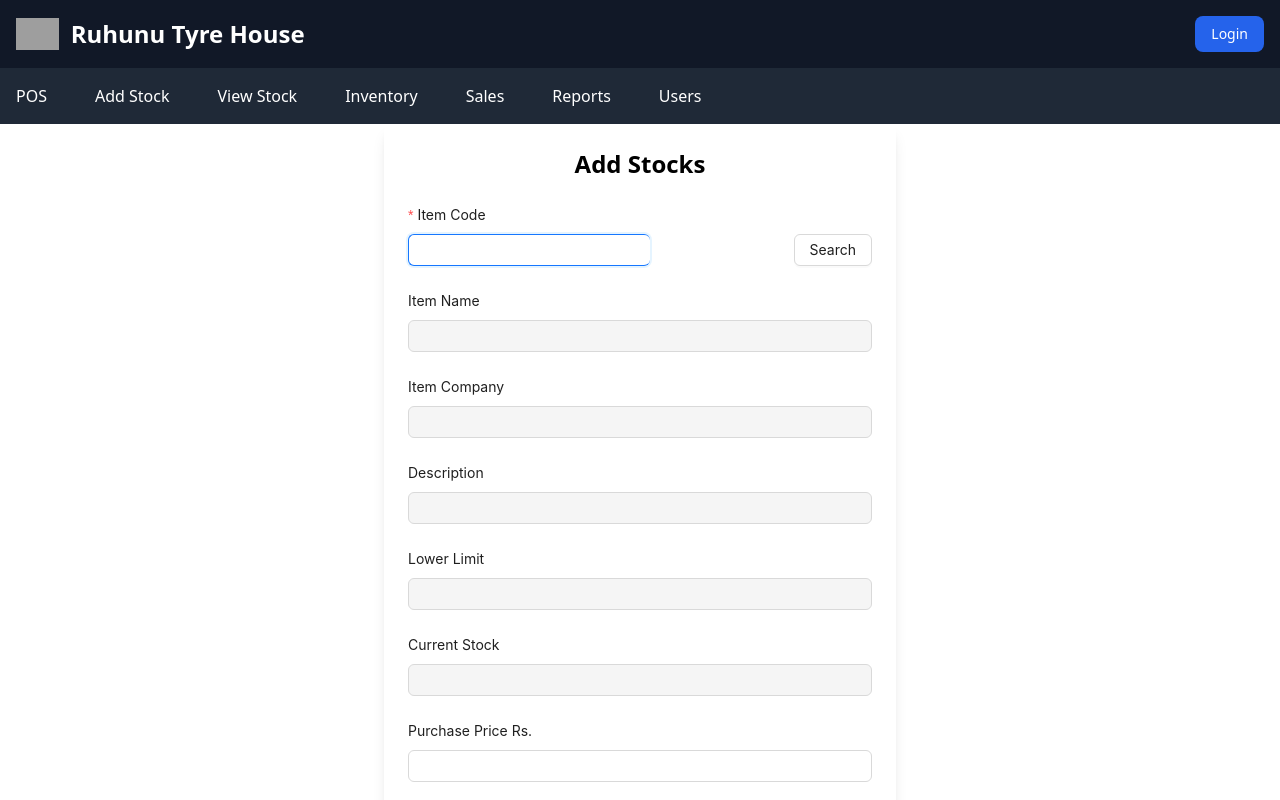
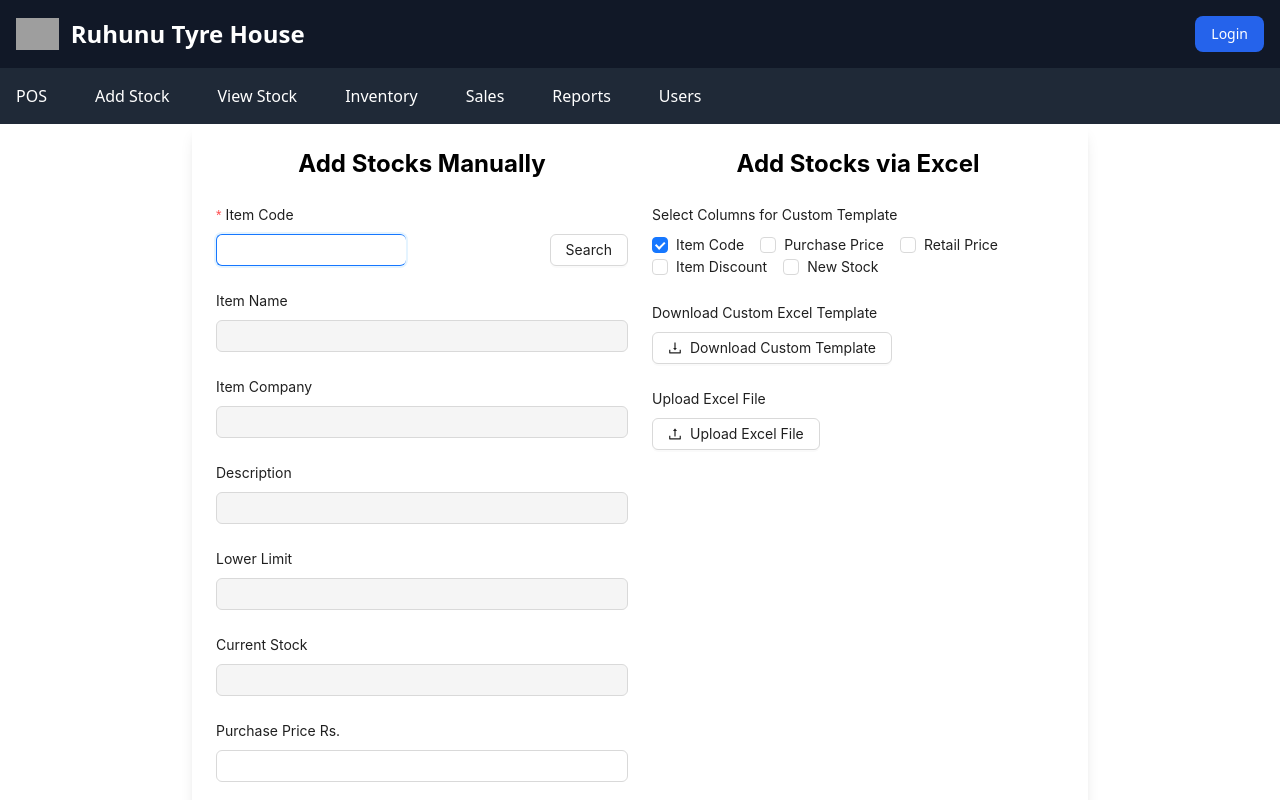
Before and after one commit to pasanMahela/tyre, a React (Vite) app in the folder client/: page /stock-add in a window 1280 px wide. Shown: the top 800 px of the page. Built offline with nearby package versions, Linux system fonts and the light colour scheme; grey boxes are pictures that could not be loaded.

Commit message:
feature to allow users to download a custom Excel template based on selected columns

```diff
--- a/client/src/stock/StockAdd.jsx
+++ b/client/src/stock/StockAdd.jsx
@@ -1,5 +1,5 @@
 import React, { useState, useEffect, useRef } from 'react';
-import { Input, Button, Form, InputNumber, notification, Upload, Tooltip } from 'antd';
+import { Input, Button, Form, InputNumber, notification, Upload, Tooltip, Row, Col, Checkbox } from 'antd';
 import { UploadOutlined, DownloadOutlined } from '@ant-design/icons';
 import axios from 'axios';
 import * as XLSX from 'xlsx';
@@ -9,14 +9,21 @@ function StockAdd() {
   const [loading, setLoading] = useState(false);
   const [itemId, setItemId] = useState(null);
   const [currentStock, setCurrentStock] = useState(0);
+  const [selectedColumns, setSelectedColumns] = useState(['Item Code']); // 'Item Code' is mandatory
   const searchInputRef = useRef(null);
 
-  // Auto-focus on the search input field
+  const availableColumns = [
+    'Item Code',
+    'Purchase Price',
+    'Retail Price',
+    'Item Discount',
+    'New Stock',
+  ];
+
   useEffect(() => {
     searchInputRef.current.focus();
   }, []);
 
-  // Fetch item details based on item code
   const handleSearch = async () => {
     const itemCode = form.getFieldValue('itemCode');
 
@@ -37,7 +44,7 @@ function StockAdd() {
           currentStock: response.data.currentStock,
           purchasePrice: response.data.purchasePrice,
           retailPrice: response.data.retailPrice,
-          itemDiscount: response.data.itemDiscount,
+          itemDiscount: response.data.itemDiscount
         });
         setItemId(response.data._id);
         setCurrentStock(response.data.currentStock);
@@ -52,7 +59,6 @@ function StockAdd() {
     }
   };
 
-  // Update stock based on form values
   const handleAddToStock = async () => {
     const { newStock, purchasePrice, retailPrice, itemDiscount } = form.getFieldsValue();
     const newStockValue = newStock || 0;
@@ -73,75 +79,50 @@ function StockAdd() {
         currentStock: totalStock,
         purchasePrice,
         retailPrice,
-        itemDiscount,
+        itemDiscount
       });
       notification.success({
         message: 'Stock updated successfully!',
-        description: `Item Code: ${form.getFieldValue('itemCode')}, New Stock: ${newStockValue}, Total Stock: ${totalStock}`,
+        description: `Item Code: ${form.getFieldValue('itemCode')}, New Stock: ${newStockValue}, Total Stock: ${totalStock}`
       });
       form.resetFields();
       setItemId(null);
       setCurrentStock(0);
-      searchInputRef.current.focus(); // Refocus search input after success
+      searchInputRef.current.focus();
     } catch (error) {
       console.error('Error updating stock:', error);
       notification.error({ message: 'Failed to update stock. Please try again.' });
     }
   };
 
-  // Handle form submission with Enter key
-  const handleKeyPress = (e) => {
-    if (e.key === 'Enter') {
-      e.preventDefault();
-      if (!itemId) {
-        handleSearch();
-      } else {
-        handleAddToStock();
-      }
-    }
-  };
-
-  // Handle Excel file upload and processing
   const handleFileUpload = (file) => {
     const reader = new FileReader();
     reader.onload = (event) => {
       const data = event.target.result;
       const workbook = XLSX.read(data, { type: 'binary' });
-      const sheetName = workbook.SheetNames[0]; // Assuming we're using the first sheet
+      const sheetName = workbook.SheetNames[0];
       const sheet = workbook.Sheets[sheetName];
-      const jsonData = XLSX.utils.sheet_to_json(sheet, { header: 1 }); // Convert to array format
+      const jsonData = XLSX.utils.sheet_to_json(sheet, { header: 1 });
 
-      const headers = jsonData[0]; // Extract column headers
-      const expectedHeaders = ['Item Code', 'Purchase Price', 'Retail Price', 'New Stock'];
+      const items = jsonData.slice(1);
 
-      // Validate headers
-      if (headers.length !== expectedHeaders.length || !headers.every((val, index) => val === expectedHeaders[index])) {
-        notification.error({ message: 'Invalid Excel file format. Please use the provided template.' });
-        return false;
-      }
-
-      const items = jsonData.slice(1); // Extract data rows
-
-      // Iterate over each row and update the stock for each item
       items.forEach(async (row) => {
-        const [itemCode, purchasePrice, retailPrice, newStock] = row; // Assuming these are the relevant columns
+        const [itemCode, purchasePrice, retailPrice, newStock] = row;
 
         try {
-          // Fetch item by code
           const response = await axios.get(`http://localhost:5000/api/item/view/code/${itemCode}`);
           if (response.data) {
             const totalStock = response.data.currentStock + newStock;
 
-            // Update stock
             await axios.put(`http://localhost:5000/api/item/update/${response.data._id}`, {
               currentStock: totalStock,
               purchasePrice,
-              retailPrice,
+              retailPrice
             });
 
             notification.success({
               message: `Stock updated for Item Code: ${itemCode}`,
-              description: `New Stock: ${newStock}, Total Stock: ${totalStock}`,
+              description: `New Stock: ${newStock}, Total Stock: ${totalStock}`
             });
           } else {
             notification.error({ message: `Item with code ${itemCode} not found.` });
@@ -153,35 +134,41 @@ function StockAdd() {
       });
     };
 
-    reader.onerror = (event) => {
+    reader.onerror = () => {
       notification.error({ message: 'Failed to read the Excel file.' });
     };
 
     reader.readAsBinaryString(file);
-    return false; // Prevent automatic upload
+    return false;
+  };
+
+  const handleColumnChange = (checkedValues) => {
+    if (!checkedValues.includes('Item Code')) {
+      checkedValues.push('Item Code'); // Ensure 'Item Code' is always selected
+    }
+    setSelectedColumns(checkedValues);
+  };
+
+  const downloadTemplate = () => {
+    const templateData = [selectedColumns, Array(selectedColumns.length).fill('')];
+
+    const worksheet = XLSX.utils.aoa_to_sheet(templateData);
+    const workbook = XLSX.utils.book_new();
+    XLSX.utils.book_append_sheet(workbook, worksheet, 'Template');
+    XLSX.writeFile(workbook, 'custom_stock_template.xlsx');
   };
 
   return (
-    <div className="max-w-lg mx-auto p-6 bg-white shadow-lg rounded-lg">
-      <h2 className="text-2xl font-bold mb-6 text-center">Add Stocks</h2>
-      <Form form={form} layout="vertical" onKeyPress={handleKeyPress}>
-        <Form.Item
-          label="Item Code"
-          name="itemCode"
-          rules={[{ required: true, message: 'Please enter the item code.' }]}
-        >
+    <div className="max-w-4xl mx-auto p-6 bg-white shadow-lg rounded-lg">
+      <Row gutter={24}>
+        {/* Left Column: Form */}
+        <Col xs={24} md={12}>
+          <h2 className="text-2xl font-bold mb-6 text-center">Add Stocks Manually</h2>
+          <Form form={form} layout="vertical" onKeyPress={(e) => e.key === 'Enter' && handleSearch()}>
+            <Form.Item label="Item Code" name="itemCode" rules={[{ required: true, message: 'Please enter the item code.' }]}>
               <div className="flex">
-            <Input
-              className="flex-grow rounded-l-md border-r-0 mr-36"
-              disabled={loading}
-              ref={searchInputRef} // Auto-focus here
-            />
-            <Button
-              onClick={handleSearch}
-              loading={loading}
-              className="rounded-r-md"
-              tabIndex={0}
-            >
+                <Input className="flex-grow rounded-l-md border-r-0 mr-36" disabled={loading} ref={searchInputRef} />
+                <Button onClick={handleSearch} loading={loading} className="rounded-r-md">
                   Search
                 </Button>
               </div>
@@ -207,64 +194,52 @@ function StockAdd() {
               <InputNumber min={0} value={currentStock} disabled className="w-full rounded-md" />
             </Form.Item>
 
-        <Form.Item
-          label="Purchase Price Rs."
-          name="purchasePrice"
-          rules={[{ type: 'number', min: 0, message: 'Purchase price cannot be negative.' }]}
-        >
+            <Form.Item label="Purchase Price Rs." name="purchasePrice" rules={[{ type: 'number', min: 0 }]}>
               <InputNumber min={0} className="w-full rounded-md" />
             </Form.Item>
 
-        <Form.Item
-          label="Retail Price Rs."
-          name="retailPrice"
-          rules={[{ type: 'number', min: 0, message: 'Retail price cannot be negative.' }]}
-        >
+            <Form.Item label="Retail Price Rs." name="retailPrice" rules={[{ type: 'number', min: 0 }]}>
               <InputNumber min={0} className="w-full rounded-md" />
             </Form.Item>
 
-        <Tooltip title="Enter the discount percentage for the item.">
-          <Form.Item
-            label="Item Discount %"
-            name="itemDiscount"
-            rules={[{ type: 'number', min: 0, max: 100, message: 'Discount must be between 0 and 100.' }]}
-          >
+            <Form.Item label="Item Discount %" name="itemDiscount" rules={[{ type: 'number', min: 0, max: 100 }]}>
               <InputNumber min={0} max={100} className="w-full rounded-md" />
             </Form.Item>
-        </Tooltip>
 
-        <Form.Item
-          label="New Stock"
-          name="newStock"
-          rules={[{ required: true, type: 'number', min: 1, message: 'Please enter a valid stock quantity.' }]}
-        >
+            <Form.Item label="New Stock" name="newStock" rules={[{ required: true, type: 'number', min: 1 }]}>
               <InputNumber min={1} className="w-full rounded-md" />
             </Form.Item>
 
             <Button type="primary" onClick={handleAddToStock} className="w-full rounded-md">
               Add to Stock
             </Button>
+          </Form>
+        </Col>
 
-        {/* Excel Template Download */}
-        <Form.Item label="Download Excel Template">
-          <a href="/path/to/excel-template.xlsx" download>
-            <Button icon={<DownloadOutlined />}>Download Template</Button>
+        {/* Right Column: Excel Upload */}
+        <Col xs={24} md={12}>
+          <h2 className="text-2xl font-bold mb-6 text-center">Add Stocks via Excel</h2>
+          <Form layout="vertical">
+            <Form.Item label="Select Columns for Custom Template">
+              <Checkbox.Group options={availableColumns} defaultValue={['Item Code']} onChange={handleColumnChange} />
+            </Form.Item>
+
+            <Form.Item label="Download Custom Excel Template">
+              <a onClick={downloadTemplate} download>
+                <Button icon={<DownloadOutlined />}>Download Custom Template</Button>
               </a>
             </Form.Item>
 
-        {/* Excel Upload */}
             <Form.Item label="Upload Excel File">
               <Tooltip title="Ensure the Excel file matches the provided template.">
-            <Upload
-              accept=".xlsx"
-              beforeUpload={handleFileUpload}
-              maxCount={1}
-            >
+                <Upload accept=".xlsx" beforeUpload={handleFileUpload} maxCount={1}>
                   <Button icon={<UploadOutlined />}>Upload Excel File</Button>
                 </Upload>
               </Tooltip>
             </Form.Item>
           </Form>
+        </Col>
+      </Row>
     </div>
   );
 }
```
Lines whose indentation alone changed are shown as unchanged.
